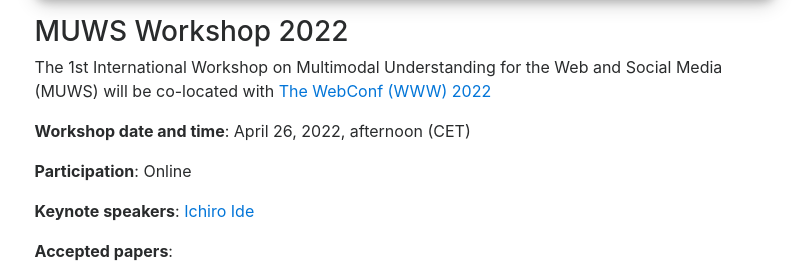
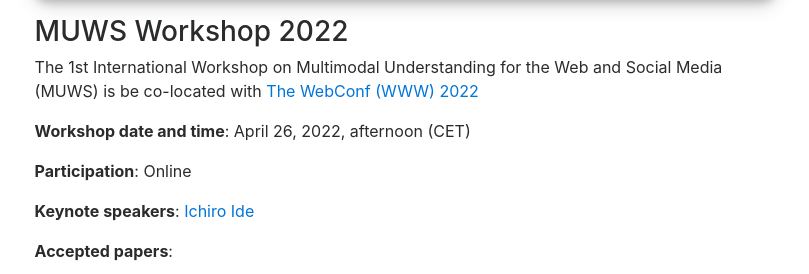
Before and after one commit to muws-workshop/muws-workshop.github.io, a Jekyll site: the page built from 2022-program.html, in a window 1280 px wide. Shown: the part 365-639 px from the top of the page, without its empty margins (235-1044 px from the left). Built offline with Jekyll 4.4.1, drawn with Linux system fonts in a browser that asks for light colours; nearby versions of some CDN libraries.

Commit message:
2022 program

```diff
--- a/2022-program.html
+++ b/2022-program.html
@@ -10,7 +10,7 @@ slide_id: 0
 
         <h3>MUWS Workshop 2022</h3>
 
-            <p> The 1st International Workshop on Multimodal Understanding for the Web and Social Media (MUWS) will be co-located with
+            <p> The 1st International Workshop on Multimodal Understanding for the Web and Social Media (MUWS) is be co-located with
                 <a href="https://www2022.thewebconf.org/"> The WebConf (WWW) 2022</a></p>
 
             <p><b>Workshop date and time</b>: April 26, 2022, afternoon (CET)</p>
--- a/index.html
+++ b/index.html
@@ -15,7 +15,7 @@ slide_id: 0
                 <a href="https://www2022.thewebconf.org/"> The WebConf (WWW) 2022</a>, April 25-29 2022.</p>
 
 
-            <a href="https://muws-workshop.github.io/2022-program.html">Workshop Program</a>
+            <p><a href="https://muws-workshop.github.io/2022-program.html"><h5>Workshop Program</h5></a></p>
 
 
             <p> The goal of the interdisciplinary MUWS Workshop is to bring together researchers and practitioners from the fields of Information Retrieval, Natural Language Processing, Computer Vision, Human Computation, and Semiotics to discuss and evaluate methods and solutions for effective and efficient analytics of multimodal information present in the Web or social media.
```
